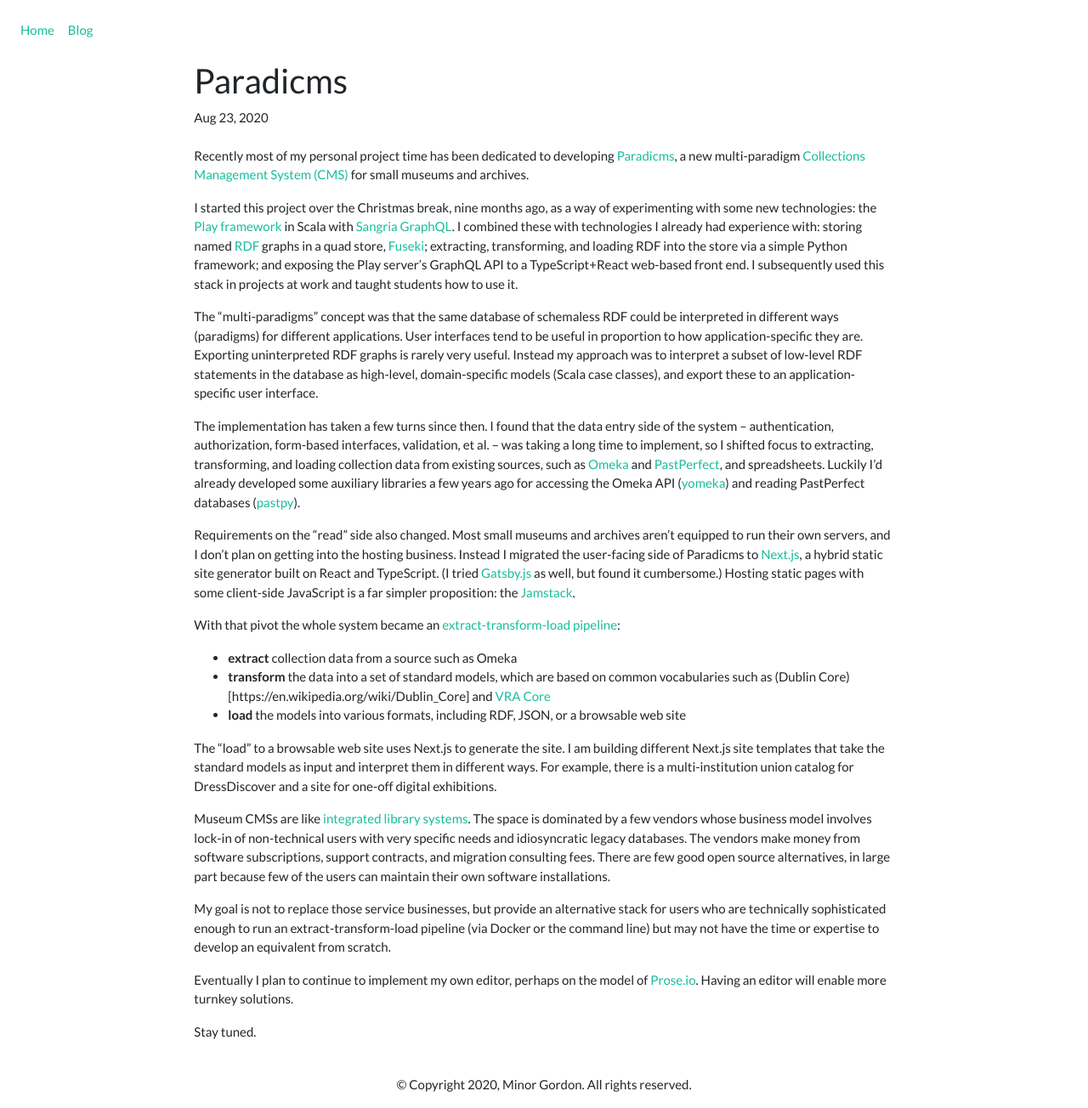
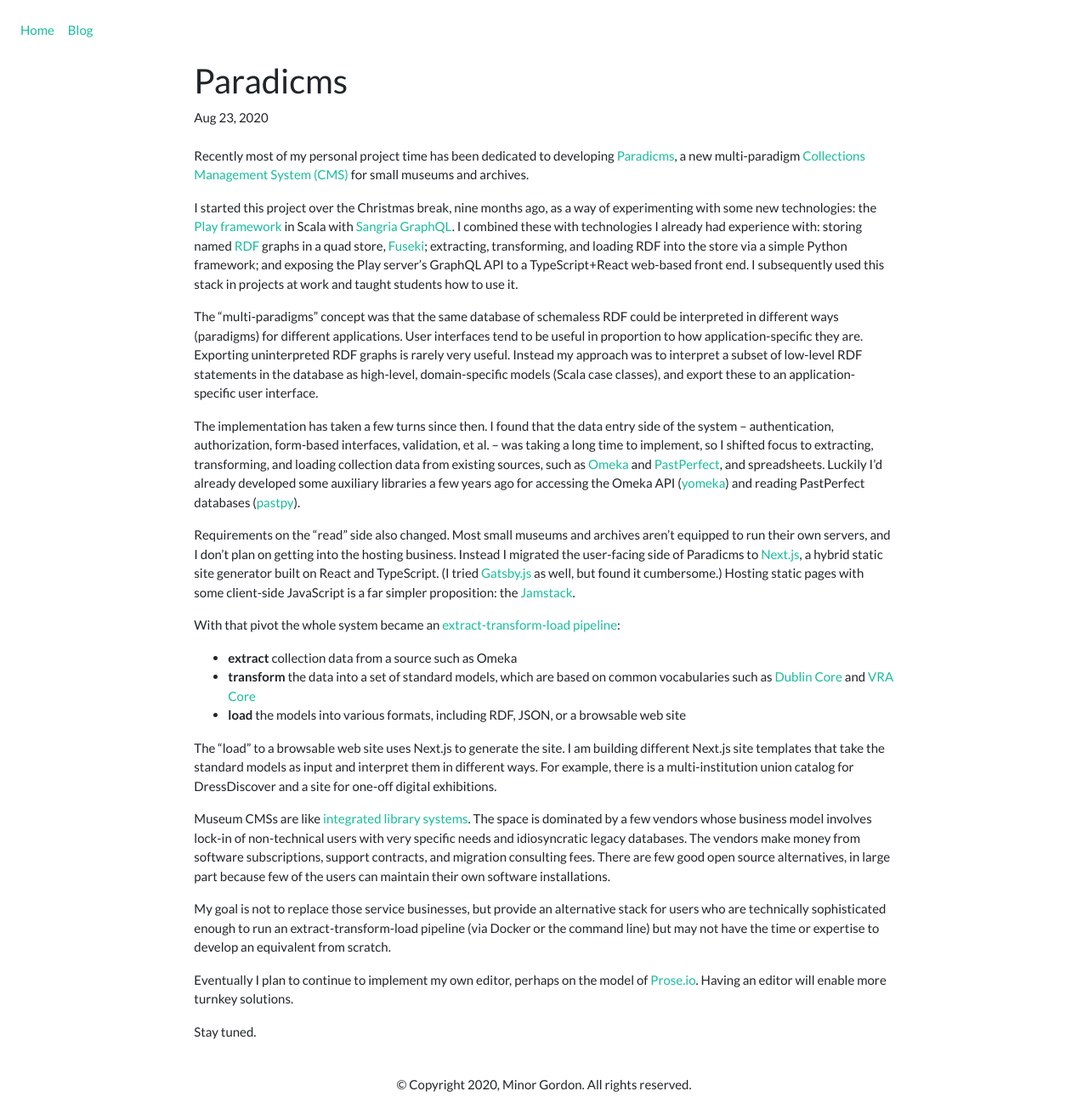
Before and after one commit to minorg/minorgordon.net, a Jekyll site: the page built from _posts/2020-08-23-paradicms.md, in a window 1280 px wide. Shown: the whole page at 85% size. Built offline with Jekyll 4.4.1, drawn with Linux system fonts in a browser that asks for light colours; nearby versions of some CDN libraries.

Commit message:
fix link

```diff
--- a/_posts/2020-08-23-paradicms.md
+++ b/_posts/2020-08-23-paradicms.md
@@ -17,7 +17,7 @@ Requirements on the "read" side also changed. Most small museums and archives ar
 
 With that pivot the whole system became an [extract-transform-load pipeline](https://en.wikipedia.org/wiki/Extract,_transform,_load):
 * **extract** collection data from a source such as Omeka
-* **transform** the data into a set of standard models, which are based on common vocabularies such as (Dublin Core)[https://en.wikipedia.org/wiki/Dublin_Core] and [VRA Core](https://www.loc.gov/standards/vracore/)
+* **transform** the data into a set of standard models, which are based on common vocabularies such as [Dublin Core](https://en.wikipedia.org/wiki/Dublin_Core) and [VRA Core](https://www.loc.gov/standards/vracore/)
 * **load** the models into various formats, including RDF, JSON, or a browsable web site
 
 The "load" to a browsable web site uses Next.js to generate the site. I am building different Next.js site templates that take the standard models as input and interpret them in different ways. For example, there is a multi-institution union catalog for DressDiscover and a site for one-off digital exhibitions.
```
